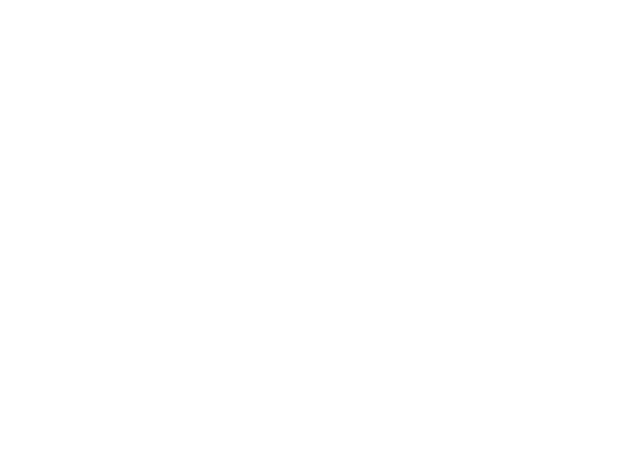
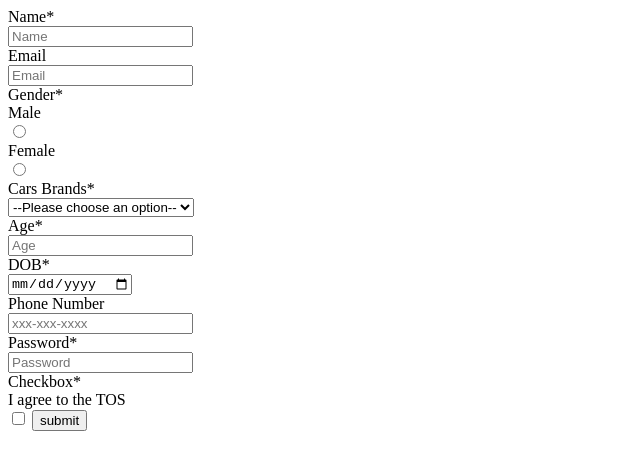
Before and after one commit to acciojob/signup-form-car-Sagar0822, a website: page main.html in a window 1280 px wide. Shown: the whole page, without its empty margins (0-640 px from the left). Drawn offline with Linux system fonts and the light colour scheme.

Commit message:
created a submission

```diff
--- a/main.html
+++ b/main.html
@@ -8,6 +8,45 @@
 
 <body>
 	<!-- the entire body must be written by student -->
+	<form method="post">
+		<label for="name">Name*</label>
+		<input type="text" id="name" name="name" placeholder="Name" required>
+
+		<label for="email">Email</label>
+		<input type="email" id="email" name="email" placeholder="Email" required>
+
+		<label for="gender">Gender*</label>
+		<label for="male">Male</label>
+		<input type="radio" id="gender_m" name="gender" required>
+		<label for="female">Female</label>
+		<input type="radio" id="gender_f" name="gender" required>
+
+		<label for="cars">Cars Brands*</label>
+		<select id="cars" name="cars" required>
+			<option value="" selected disabled>--Please choose an option--</option>
+			<option value="BMW">BMW</option>
+			<option value="Audi">Audi</option>
+			<option value="Mercedez">Mercedez</option>
+		</select>
+
+		<label for="age">Age*</label>
+		<input type="number" id="age" name="age" placeholder="Age" required>
+
+		<label for="dob">DOB*</label>
+		<input type="date" id="dob" name="dob" required>
+
+		<label for="tel">Phone Number</label>
+		<input type="tel" id="tel" name="tel" placeholder="xxx-xxx-xxxx">
+
+		<label for="password">Password*</label>
+		<input type="password" id="password" name="password" placeholder="Password" required>
+
+		<label for="tos">Checkbox*</label>
+		<label>I agree to the TOS</label>
+		<input type="checkbox" id="tos" name="tos" required>
+
+		<button id="submit">submit</button>
+	</form>
     <script type="text/javascript" src="./script.js">
 </script>
 
--- a/styles.css
+++ b/styles.css
@@ -1,2 +1,5 @@
 
 /* Your CSS Code here. */
+label{
+	display:block;
+}
```
